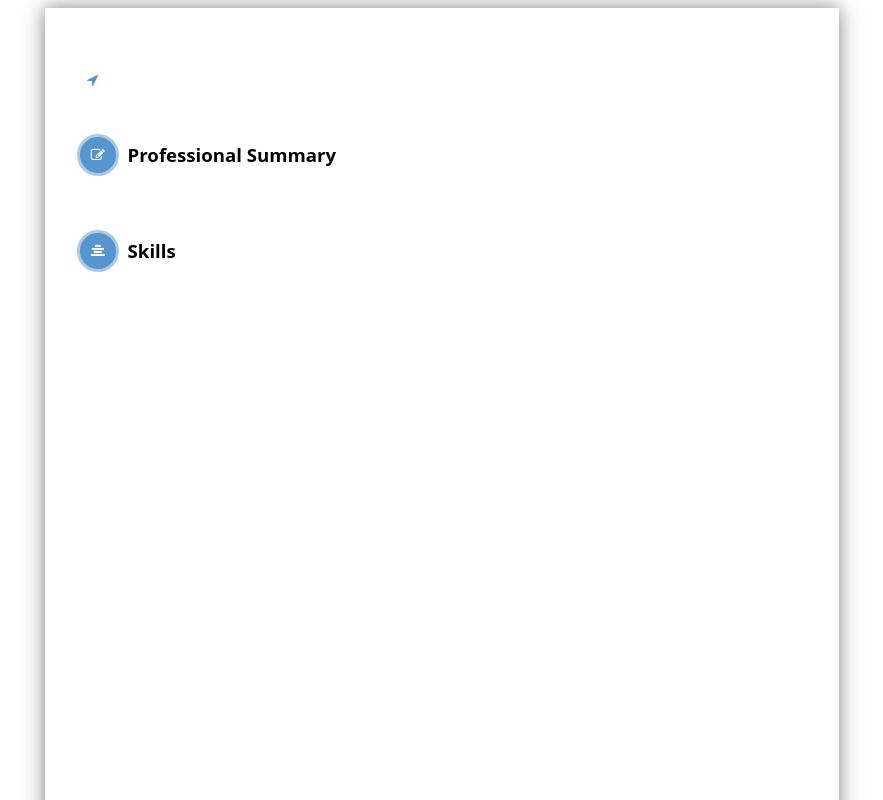
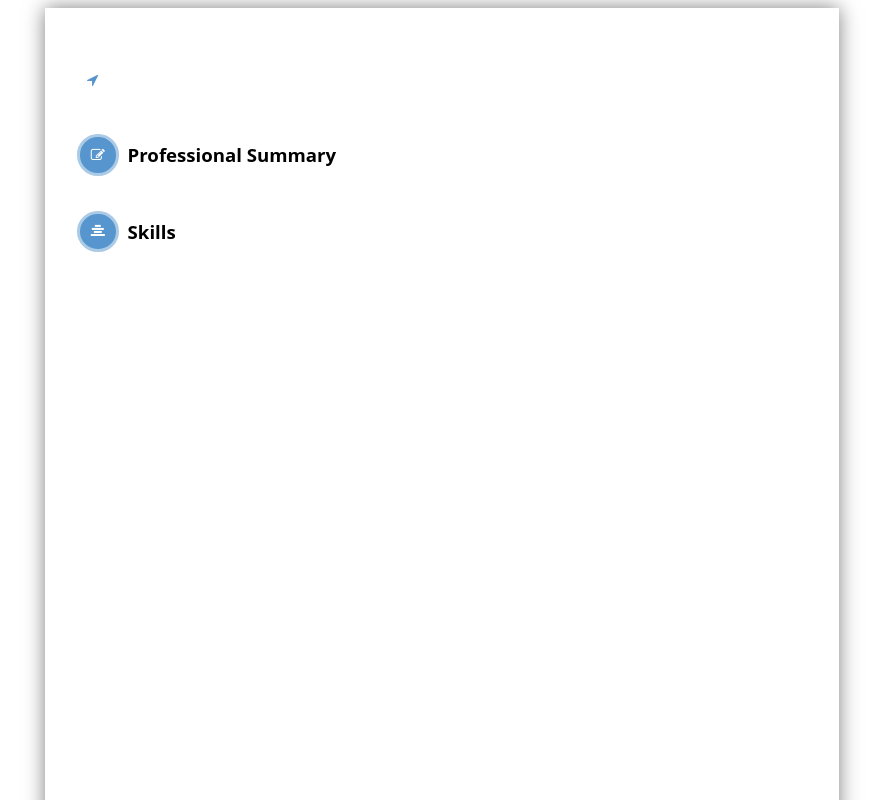
Before and after one commit to glennc15/online-resume-frontend, a plain HTML site: page app/index.html in a window 1280 px wide. Shown: the top 800 px of the page, without its empty margins (198-1081 px from the left). Drawn offline with Linux system fonts and the light colour scheme; no server answers; files whose address does not match are found by name; a web font is replaced by a local one.

Commit message:
Change css padding to move the Education section up a little bit. Also changed the professional summary

```diff
--- a/app/static/stylesheets/styles.css
+++ b/app/static/stylesheets/styles.css
@@ -107,7 +107,7 @@ a.phone-number {
 .resume__section {
   font-family: 'Open Sans', sans-serif;
   font-size: 0.95em;
-  margin-bottom: 3em;
+  margin-bottom: 1.2em;
 }
 /* .resume .resume__header {
   padding: 6em 4em 0;
```
Also changed, not shown: 1 other file.
